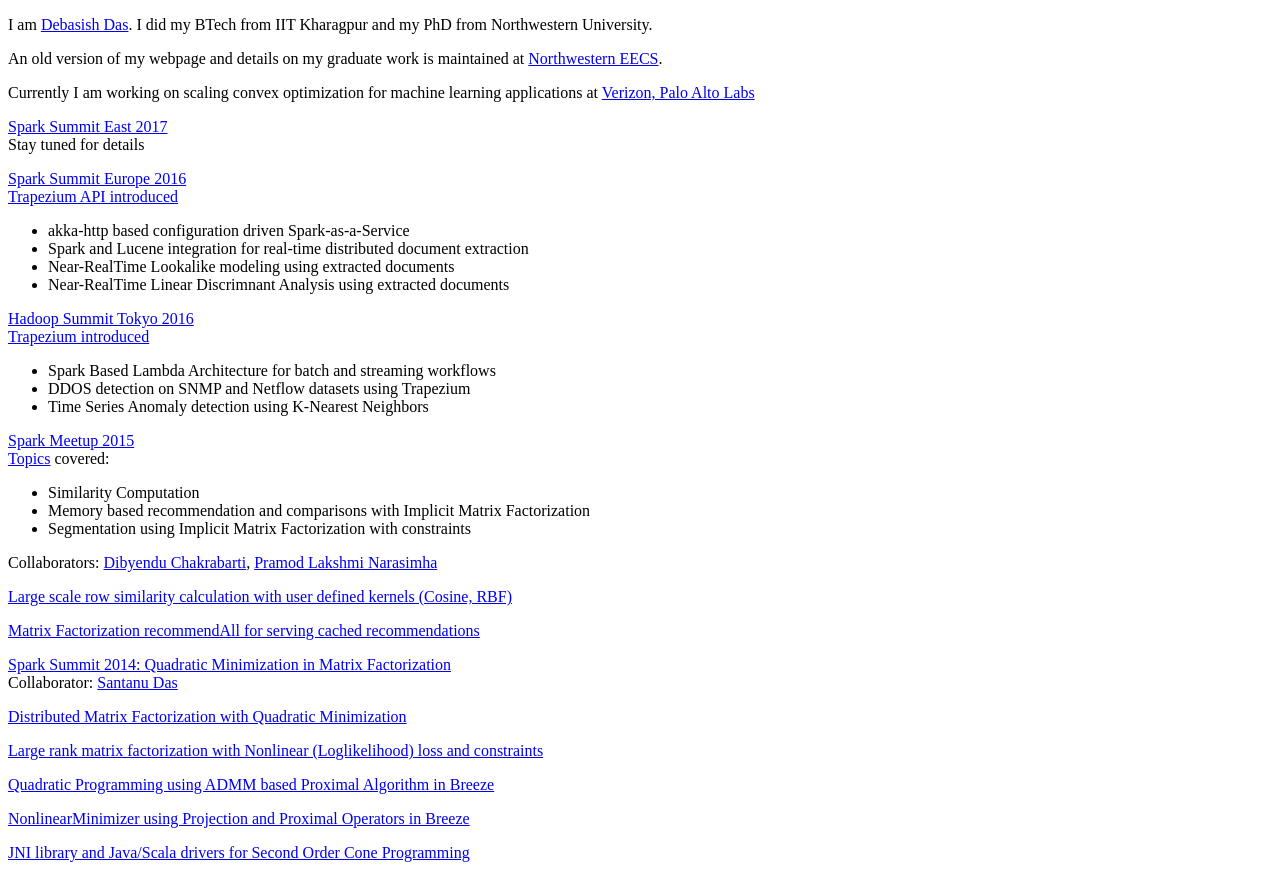
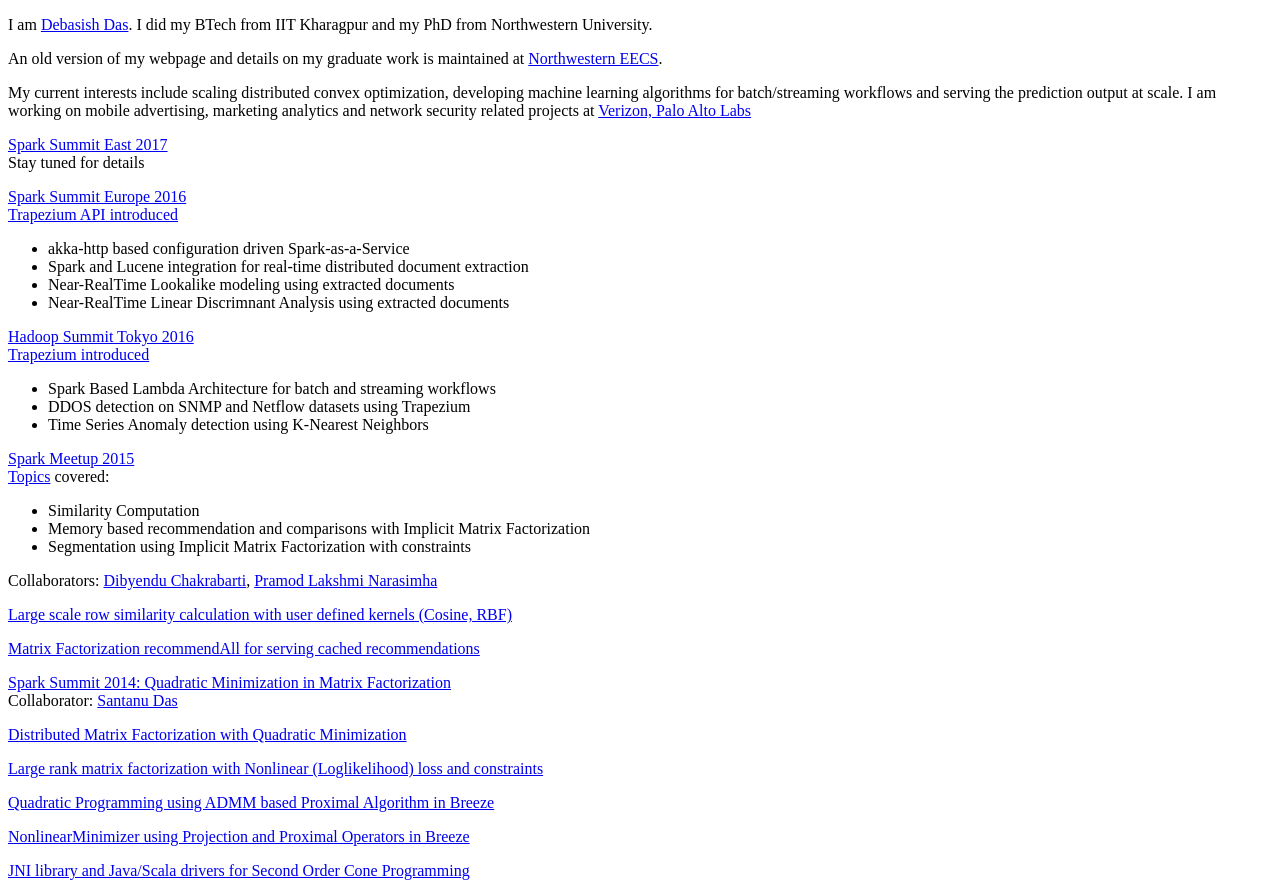
Before and after one commit to debasish83/debasish83.github.io, a plain HTML site: page index.html in a window 1280 px wide. Drawn offline with Linux system fonts and the light colour scheme.

Commit message:
updates on interests

```diff
--- a/index.html
+++ b/index.html
@@ -13,11 +13,12 @@
       at <a href="http://users.eecs.northwestern.edu/~dda902/">Northwestern
       EECS</a>.
     </p>
+
     <p>
-      Currently I am working on scaling convex optimization for
-      machine learning applications at
+      My current interests include scaling distributed convex optimization, developing machine learning algorithms for batch/streaming workflows and
+      serving the prediction output at scale. I am working on mobile advertising, marketing analytics and network security related projects at
       <a href="http://newscenter.verizon.com/corporate/news-articles/2014/03-26-palo-alto-selected-for-verizon-center/">Verizon,
-        Palo Alto Labs</a>
+      Palo Alto Labs</a>
     </p>
 
     <p>
```
